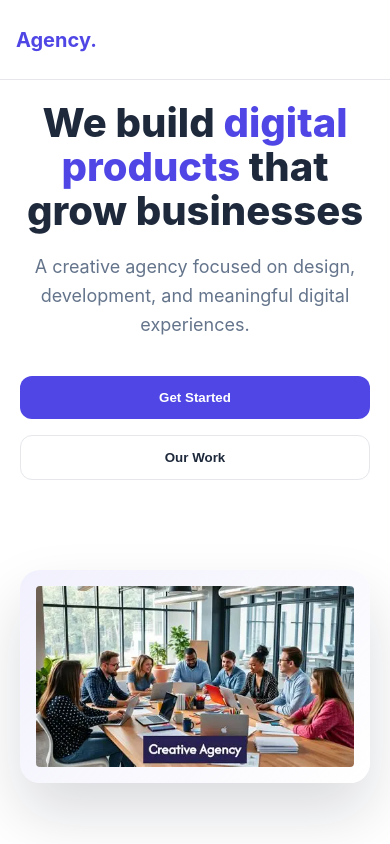
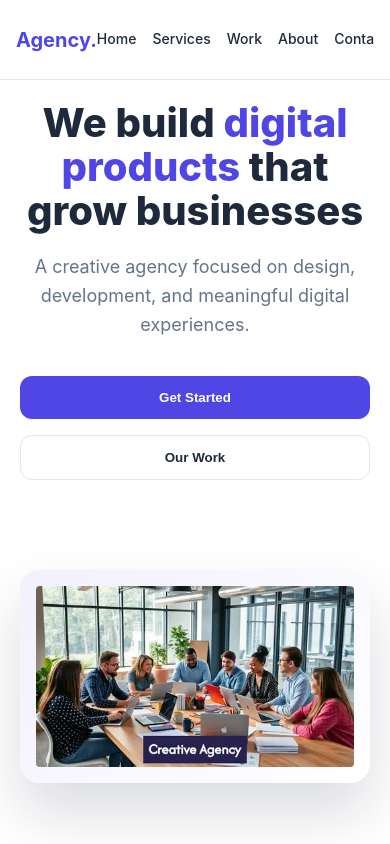
Before and after one commit to Mohan0403/React, a React app in the folder BusinessWeb/BusinessWebApp/: page / in a window 390 px wide. Shown: the top 844 px of the page. Built offline with nearby package versions, Linux system fonts and the light colour scheme; the HTML template or start-up script is replaced by a standard one.

Commit message:
Mobile responsive improved

```diff
--- a/BusinessWeb/BusinessWebApp/src/components/Navbar/Navbar.module.css
+++ b/BusinessWeb/BusinessWebApp/src/components/Navbar/Navbar.module.css
@@ -51,12 +51,14 @@
   .links {
     gap: 16px;
     font-size: 14px;
-  }
-}
 
 
-@media (max-width: 480px) {
-  .links {
+    overflow-x: auto;
+    white-space: nowrap;
+    scrollbar-width: none;
+  }
+
+  .links::-webkit-scrollbar {
     display: none;
   }
 }
```
